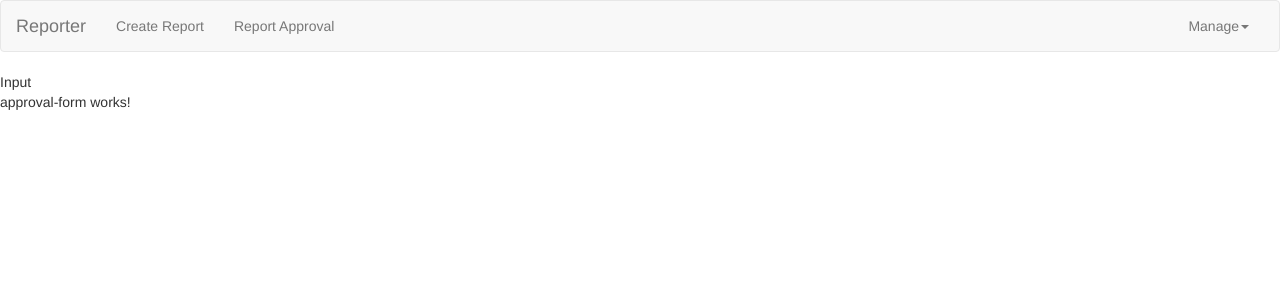
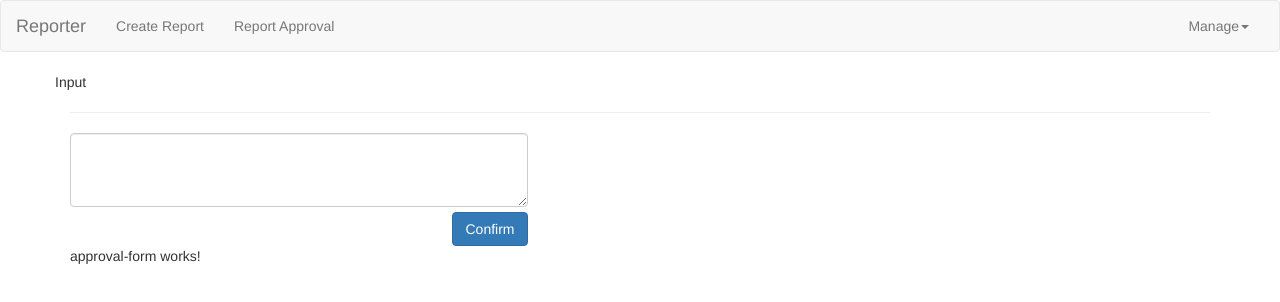
Before and after one commit to jumpingrock/msgBoard, an Angular app in the folder front/: page / in a window 1280 px wide. Shown: the top 302 px of the page. Built offline with nearby package versions, Linux system fonts and the light colour scheme.

Commit message:
created simple report logger

```diff
--- a/front/src/app/app.component.css
+++ b/front/src/app/app.component.css
@@ -0,0 +1,3 @@
+* {
+  margin: 0 auto;
+}
--- /dev/null
+++ b/front/src/app/app.model.ts
@@ -0,0 +1,14 @@
+import { Timestamp } from 'rxjs';
+
+export class appForm {
+  public username: string;
+  // public time: Timestamp<String>;
+  public time: string;
+  public report: string;
+
+  public constructor (name: string, time: string, report: string) {
+    this.username = name;
+    this.time = time;
+    this.report = report;
+  }
+}
--- a/front/src/app/approval-form/approval-form.component.html
+++ b/front/src/app/approval-form/approval-form.component.html
@@ -1 +1,8 @@
-<p>approval-form works!</p>
+<div class="container">
+  <div class="row">
+    <div class="col-xs-12">
+      <p>approval-form works!</p>
+
+    </div>
+  </div>
+</div>
--- a/front/src/app/report-form/report-form.component.css
+++ b/front/src/app/report-form/report-form.component.css
@@ -0,0 +1,6 @@
+#button7 {
+  float: right;
+}
+#form7 {
+  margin-bottom: 5px;
+}
--- a/front/src/app/report-form/report-form.component.html
+++ b/front/src/app/report-form/report-form.component.html
@@ -1,5 +1,25 @@
-<div class="row">
-  <div class="col-xs-12">
-    <span>Input</span>
+<div class="container" >
+  <div class="row">
+    <div class="col-m-10">
+      <span>Input</span>
+    </div>
+  </div>
+  <hr />
+  <div class="row">
+    <div class="col-xs-5">
+      <div class="md-form form-group">
+        <textarea
+        input="text"
+        id="form7"
+        class="md-textarea form-control"
+        rows="3" required
+
+        name="reportInfo"></textarea>
+
+        <button type="submit" id="button7" class="btn btn-primary" (click)="buttonOnClick()">
+          Confirm
+        </button>
+      </div>
+    </div>
   </div>
 </div>
--- a/front/src/app/report-form/report-form.component.ts
+++ b/front/src/app/report-form/report-form.component.ts
@@ -1,4 +1,5 @@
 import { Component, OnInit } from '@angular/core';
+import { appForm } from '../app.model';
 
 @Component({
   selector: 'app-report-form',
@@ -7,9 +8,17 @@ import { Component, OnInit } from '@angular/core';
 })
 export class ReportFormComponent implements OnInit {
 
+  report: string = "";
+  reportGen: appForm;
+
   constructor() { }
 
   ngOnInit(): void {
   }
 
+  buttonOnClick = () => {
+    prompt("hello there!");
+    this.reportGen = new appForm(this.report, this.report, this.report)
+  }
+
 }
```
